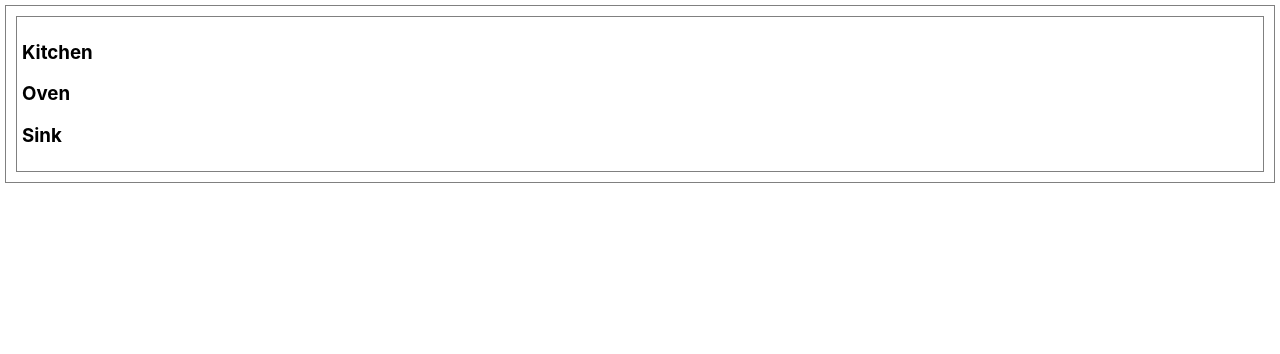
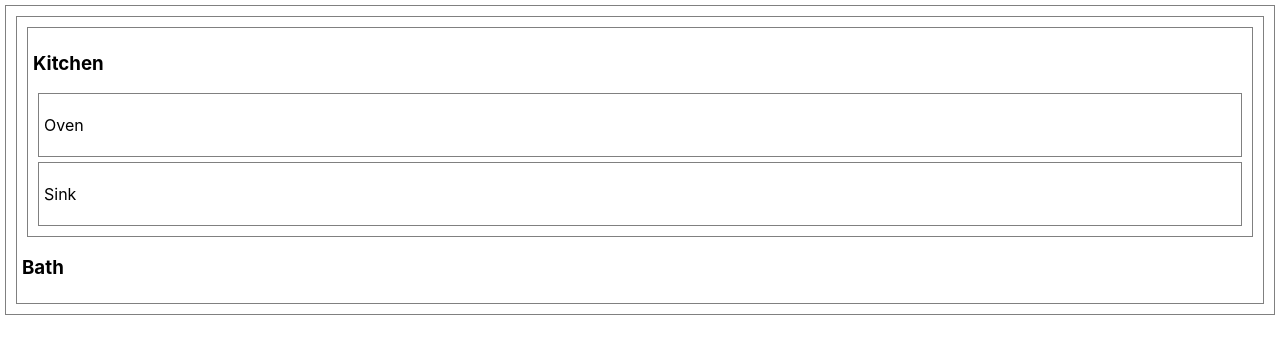
Before and after one commit to Megans766/floorplan-lab, a React (Create React App) app: page / in a window 1280 px wide. Shown: the top 354 px of the page. Built offline with nearby package versions, Linux system fonts and the light colour scheme.

Commit message:
update bedroom

```diff
--- a/src/Bath.js
+++ b/src/Bath.js
@@ -2,7 +2,7 @@ function Bath(props) {
 
   return (
     <>
-      {props.size}bath
+      <h3>{props.size}Bath</h3>
     </>
   )
 }
--- a/src/Bedroom.js
+++ b/src/Bedroom.js
@@ -1,7 +1,7 @@
 function Bedroom(props) {
   return (
     <>
-
+      <h3>Bedroom{props.bedNum}</h3>
     </>
   )
 }
--- a/src/FloorPlan.js
+++ b/src/FloorPlan.js
@@ -7,7 +7,8 @@ import Bath from "./Bath";
 function FloorPlan(props) {
   return (
     <>
-        <Kitchen/>
+      <Kitchen/>
+      <Bath/>
     </>
   )
 }
--- a/src/Kitchen.js
+++ b/src/Kitchen.js
@@ -3,11 +3,11 @@ import Sink from "./Sink"
 
 function Kitchen(props) {
   return (
-    <>
+    <div>
       <h3>Kitchen</h3>
       <Oven/>
       <Sink/>
-    </>
+    </div>
   )
 }
 
--- a/src/Oven.js
+++ b/src/Oven.js
@@ -1,8 +1,8 @@
 function Oven(props) {
   return (
-    <>
-      <h3>Oven</h3>
-    </>
+    <div>
+      <p>Oven</p>
+    </div>
   )
 }
 
--- a/src/Sink.js
+++ b/src/Sink.js
@@ -1,8 +1,8 @@
 function Sink(props) {
   return (
-    <>
-      <h3>Sink</h3>
-    </>
+    <div>
+      <p>Sink</p>
+    </div>
   )
 }
 
```
